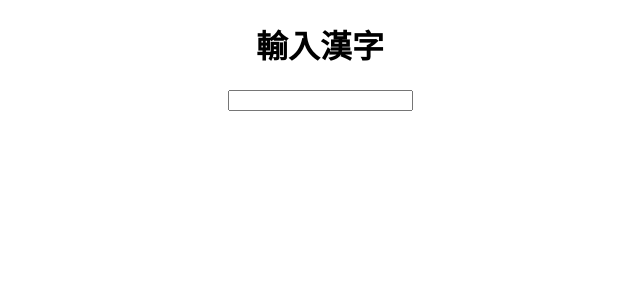
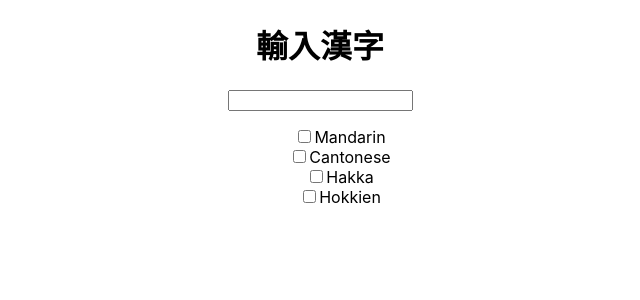
Before and after one commit to CIOSAI/HanjiWiktionarySearcher, a React (Create React App) app: page / in a window 1280 px wide. Shown: the top 300 px of the page, without its empty margins (320-960 px from the left). Built offline with nearby package versions, Linux system fonts and the light colour scheme; no server answers.

Commit message:
added language select buttons (doesnt work yet)

```diff
--- a/src/Interact.tsx
+++ b/src/Interact.tsx
@@ -1,8 +1,25 @@
-import React, { useState } from 'react';
+import React, { useEffect, useState } from 'react';
 import {Searcher} from './SearchSpan'
+import { languageCode } from './LanguageItemReader'
 
 export function Interact() {
   const [textArray, setTextArray] = useState([""]);
+  const [languageOptions, setLanguageOptions] = useState([<p key={"wtf bro"}></p>]);
+
+  useEffect(()=>{
+
+    let toSetLanguageOptions = []
+    for(let i of Array.from(languageCode.keys())){
+      toSetLanguageOptions.push(
+        <div key={i}>
+          <input type={"checkbox"} name={i}></input>
+          <label>{languageCode.get(i)}</label>
+        </div>
+      )
+    }
+    setLanguageOptions(toSetLanguageOptions)
+
+  }, [])
 
   return (
     <div>
@@ -10,6 +27,7 @@ export function Interact() {
       <input type={'text'} onKeyDown={(evt) => {
           if(evt.key=='Enter') setTextArray(evt.currentTarget.value.split(""));
         }}></input>
+      <ul>{languageOptions}</ul>
       <div>
         {textArray.map(v=>{
           return <Searcher key={v} character={v}></Searcher>
```
